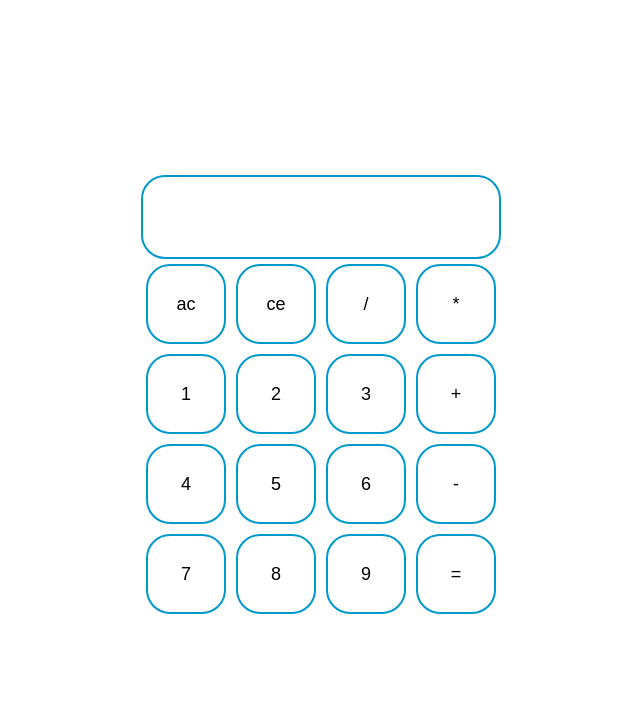
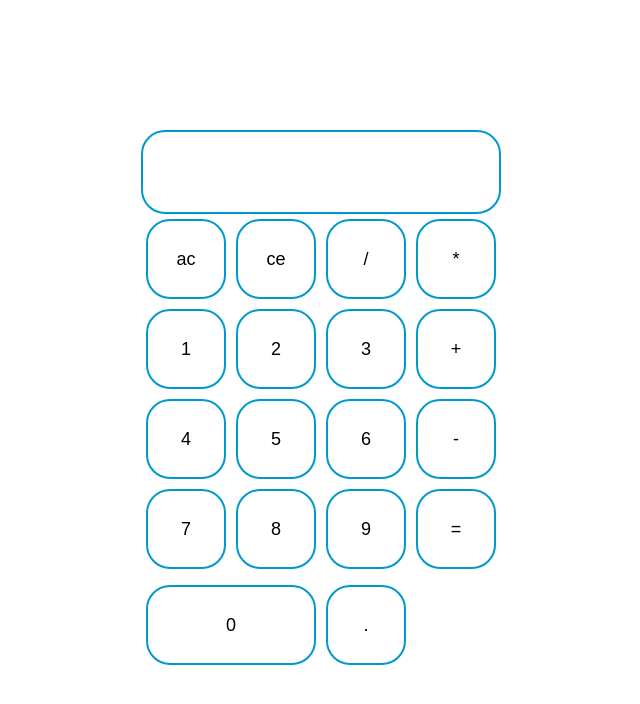
Before and after one commit to BenHagan/FCC-Calculator, a React (Create React App) app: page / in a window 1280 px wide. Shown: the top 704 px of the page, without its empty margins (319-959 px from the left). Built offline with nearby package versions, Linux system fonts and the light colour scheme.

Commit message:
Style changes

```diff
--- a/src/components/Button.js
+++ b/src/components/Button.js
@@ -1,9 +1,13 @@
 import React from 'react';
 
 const Button = props => {
-  const { value } = props;
+  const { value, className } = props;
   return (
-    <button value={value} onClick={() => props.handleClick(value)}>
+    <button
+      value={value}
+      className={className}
+      onClick={() => props.handleClick(value)}
+    >
       {value}
     </button>
   );
--- a/src/components/Calculator.js
+++ b/src/components/Calculator.js
@@ -76,6 +76,19 @@ class Calculator extends Component {
             }}
           />
         </div>
+        <div className="button-container" id="bottom-row">
+          <Button
+            key="0"
+            value="0"
+            className="zero-button"
+            handleClick={this.handleButtonClick.bind(this)}
+          />
+          <Button
+            key="decimal"
+            value="."
+            handleClick={this.handleButtonClick.bind(this)}
+          />
+        </div>
       </div>
     );
   }
--- a/src/styles/styles.css
+++ b/src/styles/styles.css
@@ -40,6 +40,10 @@ body {
   width: 90px;
 }
 
+.zero-button {
+  width: 170px;
+}
+
 button {
   display: inline-block;
   border: 2px solid #0099cc;
```
